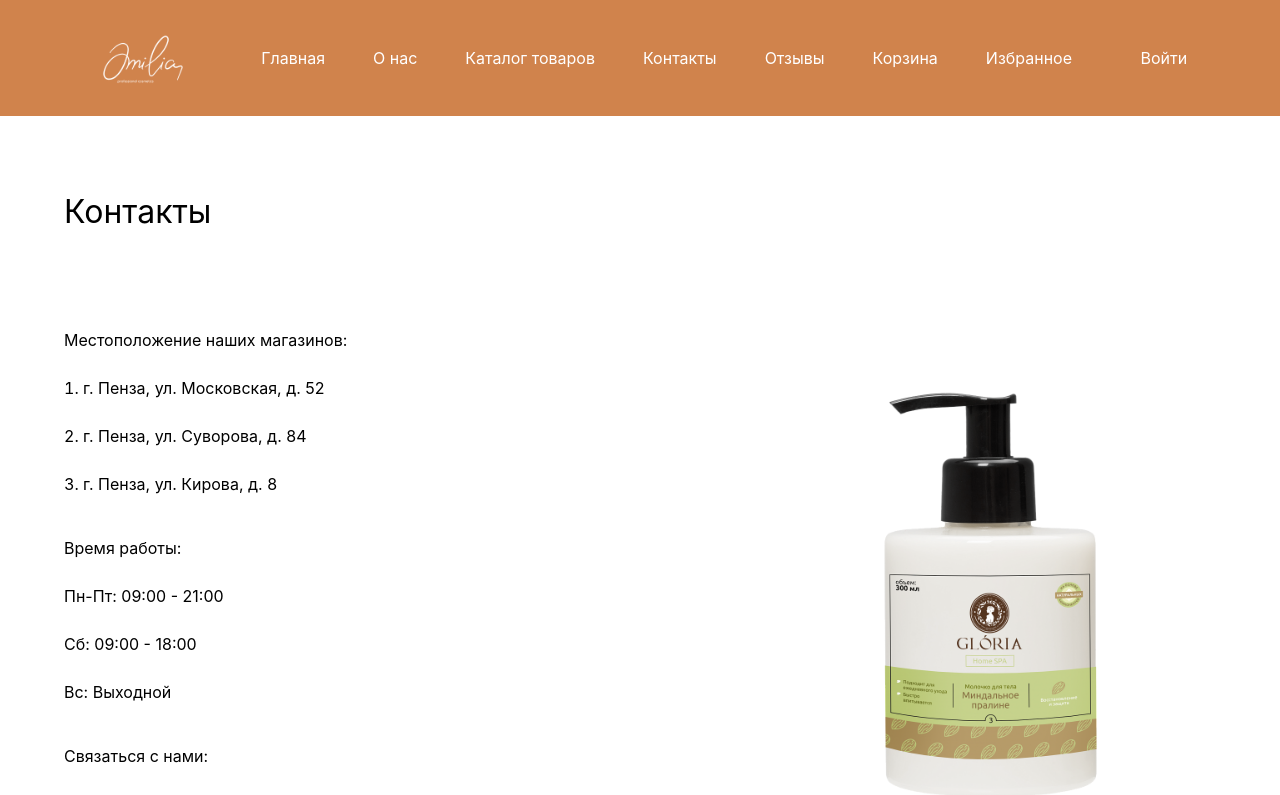
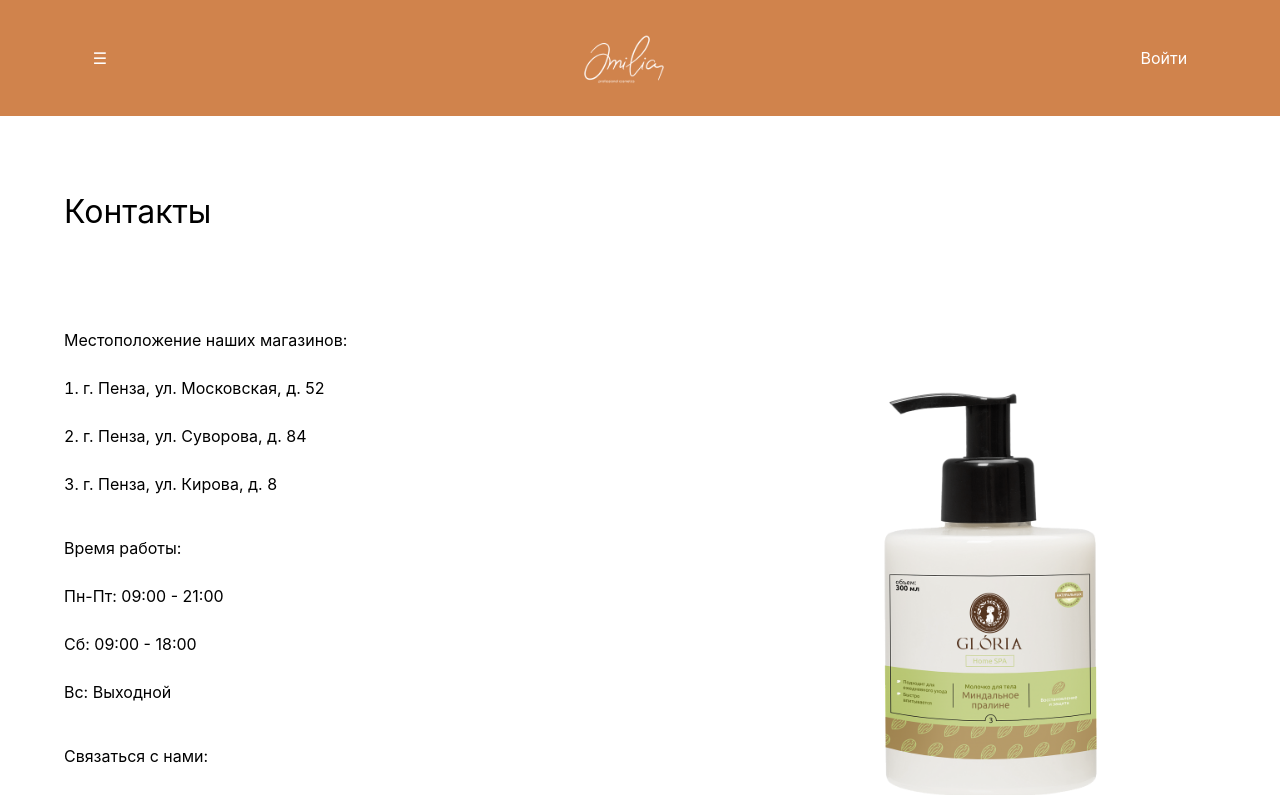
Before and after one commit to Annddreyy/magazine, a React (Create React App) app: page /contacts in a window 1280 px wide. Shown: the top 795 px of the page. Built offline with nearby package versions, Linux system fonts and the light colour scheme.

Commit message:
feat: add adaptive for header

```diff
--- a/src/components/common/Header/Header.jsx
+++ b/src/components/common/Header/Header.jsx
@@ -22,7 +22,10 @@ const Header = ({ links, isAuth, surname, name, patronymic, img }) => {
             <div className='container'>
                 <nav className={ classes.items }>
                     <img src={ logo } className={ classes.logo } alt="logo" />
-                    <div className={ classes.item }>{ leftLinks }</div>
+                    <div className={ classes.drop }>
+                        <li className={ classes.burgerButton }><a href="#" className={ classes.link }>&#9776;</a></li>
+                        <div className={ classes.item + ' ' + classes.links }>{ leftLinks }</div>
+                    </div>
                     {
                         isAuth
                         ?
--- a/src/components/common/Header/Header.module.css
+++ b/src/components/common/Header/Header.module.css
@@ -6,12 +6,21 @@
 .items {
     display: flex;
     justify-content: space-between;
+    align-items: center;
 }
 
 .item {
     display: flex;
     align-items: center;
     gap: 3em;
+}
+
+.drop {
+    list-style-type: none;
+}
+
+.burgerButton {
+    display: none;
 }
 
 .link {
@@ -56,10 +65,60 @@
 }
 
 .user > button {
+    padding: 0.5em 1em;
+
+    outline: none;
+    border: 1px solid var(--white);
+    border-radius: 100px;
+
+    color: var(--white);
     background-color: transparent;
-    border: 1px solid var(--white);
-    outline: none;
-    padding: 0.5em 1em;
-    border-radius: 100px;
-    color: var(--white);
 }
+
+@media (max-width: 1400px) {
+    .drop {
+        position: relative;
+        order: -1;
+    }
+
+    .links {
+        display: none;
+    }
+
+    .burgerButton {
+        display: block;
+    }
+
+
+    .drop:hover .links {
+        position: absolute;
+
+        display: flex;
+        flex-direction: column;
+        align-items: start;
+        gap: 1em;
+
+        width: max-content;
+        padding: 1em 2em;
+
+        background-color: var(--dark-orange);
+    }
+}
+
+@media (max-width: 800px) {
+    .logo {
+        display: none;
+    }
+}
+
+@media (max-width: 500px) {
+    .userImg {
+        display: none;
+    }
+}
+
+@media (max-width: 400px) {
+    .fullname {
+        display: none;
+    }
+}
```
